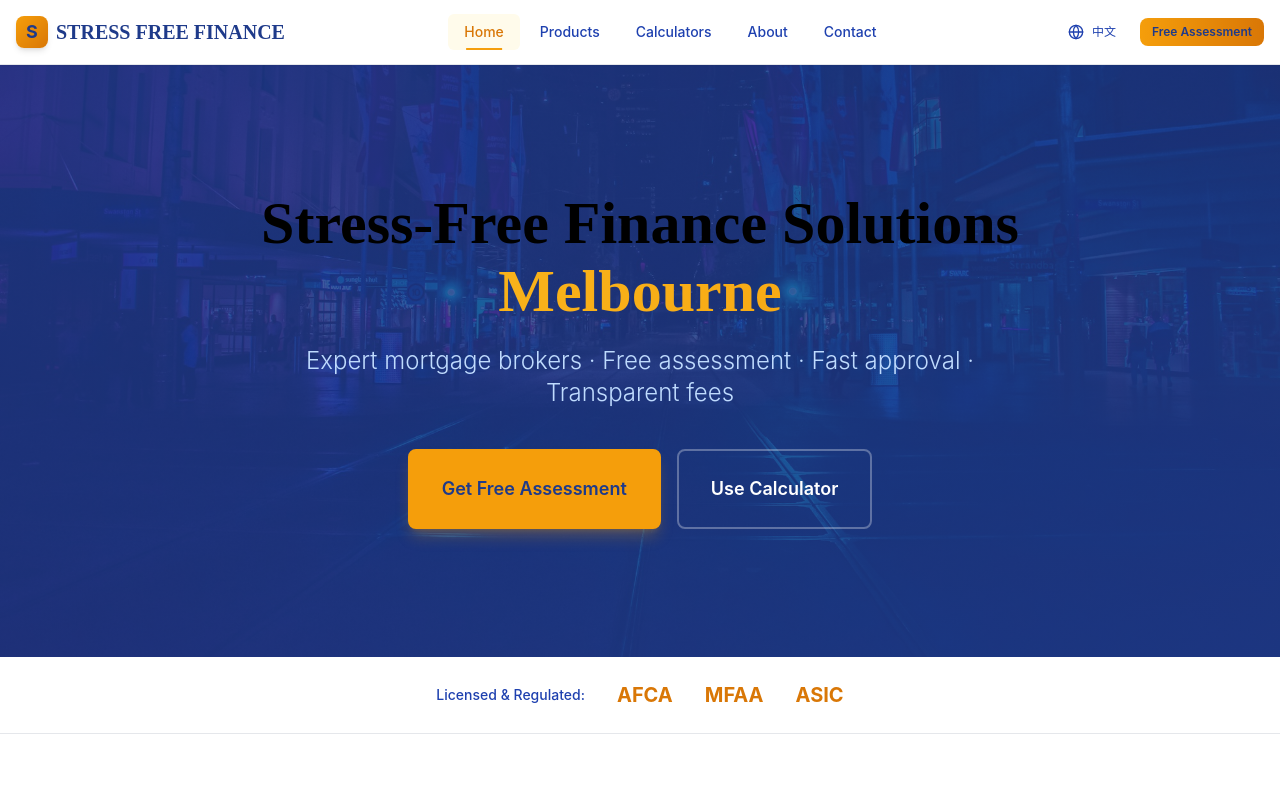
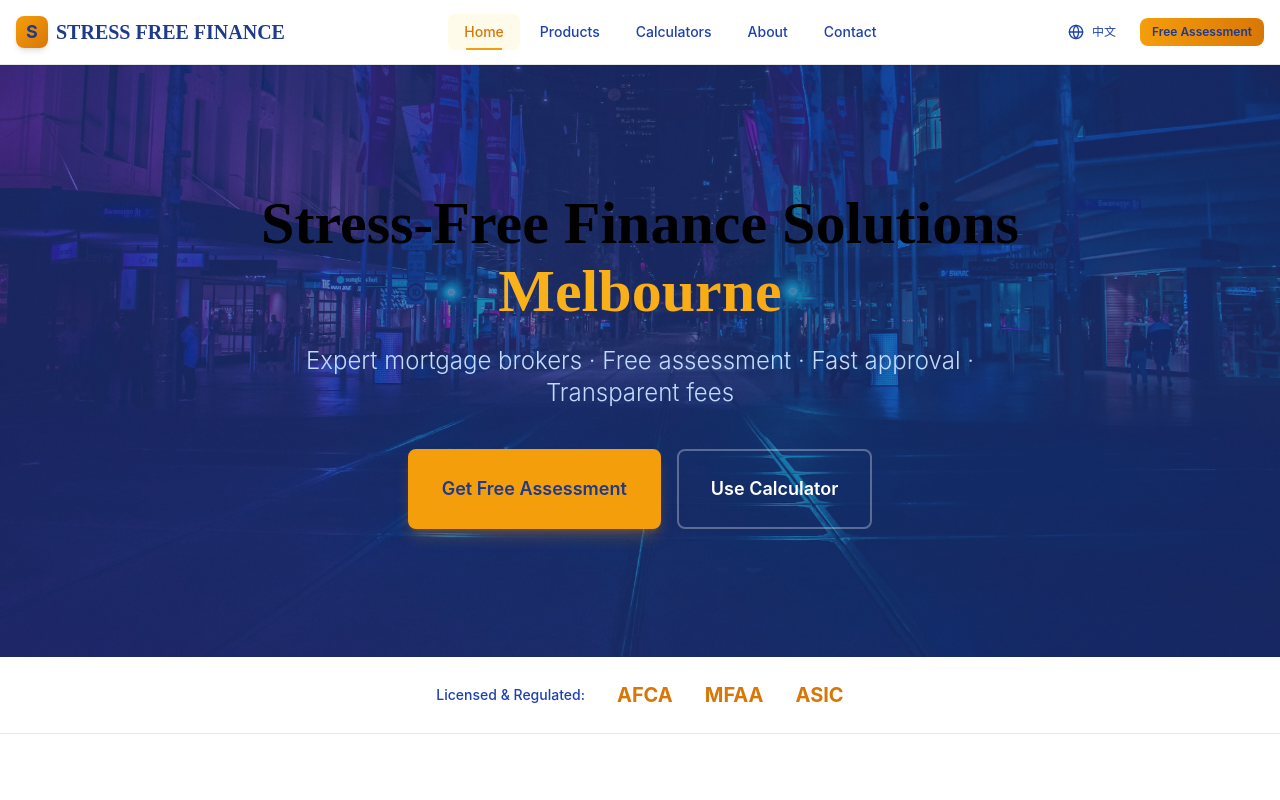
Before and after one commit to jy02577302-ux/finance-site, a Next.js app: page /en in a window 1280 px wide. Shown: the top 800 px of the page. Built offline with nearby package versions, Linux system fonts and the light colour scheme.

Commit message:
adjust: reduce hero overlay opacity to 60% for better photo visibility

```diff
--- a/app/en/page.tsx
+++ b/app/en/page.tsx
@@ -15,8 +15,8 @@ export default function HomePageEN() {
             className="w-full h-full object-cover object-bottom"
           />
         </div>
-        {/* Dark-gold overlay for readability and brand colors */}
-        <div className="absolute inset-0 bg-gradient-to-br from-primary-900/85 via-primary-800/80 to-primary-900/90"></div>
+        {/* Dark-gold overlay - 60% opacity for more photo visibility */}
+        <div className="absolute inset-0 bg-gradient-to-br from-primary-900/60 via-primary-800/60 to-primary-900/60"></div>
 
         <div className="container mx-auto px-4 text-center relative z-10">
           <h1 className="text-4xl md:text-6xl font-display font-bold mb-6 leading-tight">
--- a/app/zh/page.tsx
+++ b/app/zh/page.tsx
@@ -15,8 +15,8 @@ export default function HomePageZH() {
             className="w-full h-full object-cover object-bottom"
           />
         </div>
-        {/* 黑金渐变遮罩 - 保持配色和文字可读性 */}
-        <div className="absolute inset-0 bg-gradient-to-br from-primary-900/85 via-primary-800/80 to-primary-900/90"></div>
+        {/* 黑金渐变遮罩 - 60% 透明度，看到更多图片细节 */}
+        <div className="absolute inset-0 bg-gradient-to-br from-primary-900/60 via-primary-800/60 to-primary-900/60"></div>
 
         <div className="container mx-auto px-4 text-center relative z-10">
           <h1 className="text-4xl md:text-6xl font-display font-bold mb-6 leading-tight">
```
Also changed, not shown: 1 other file (tests, documents, lock files or other folders).
